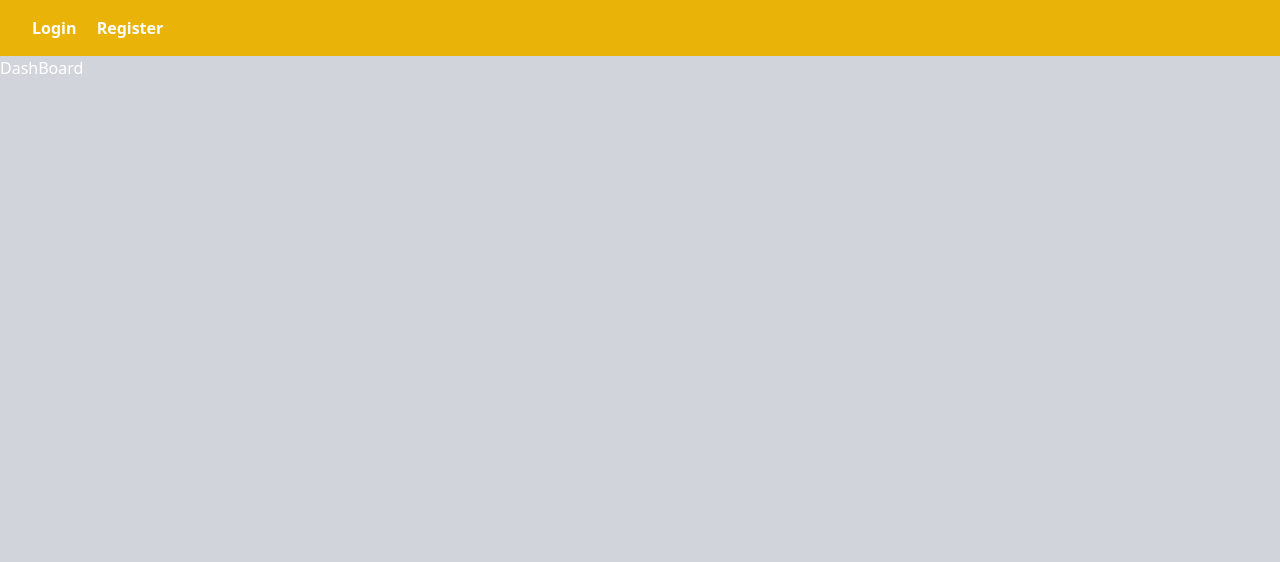
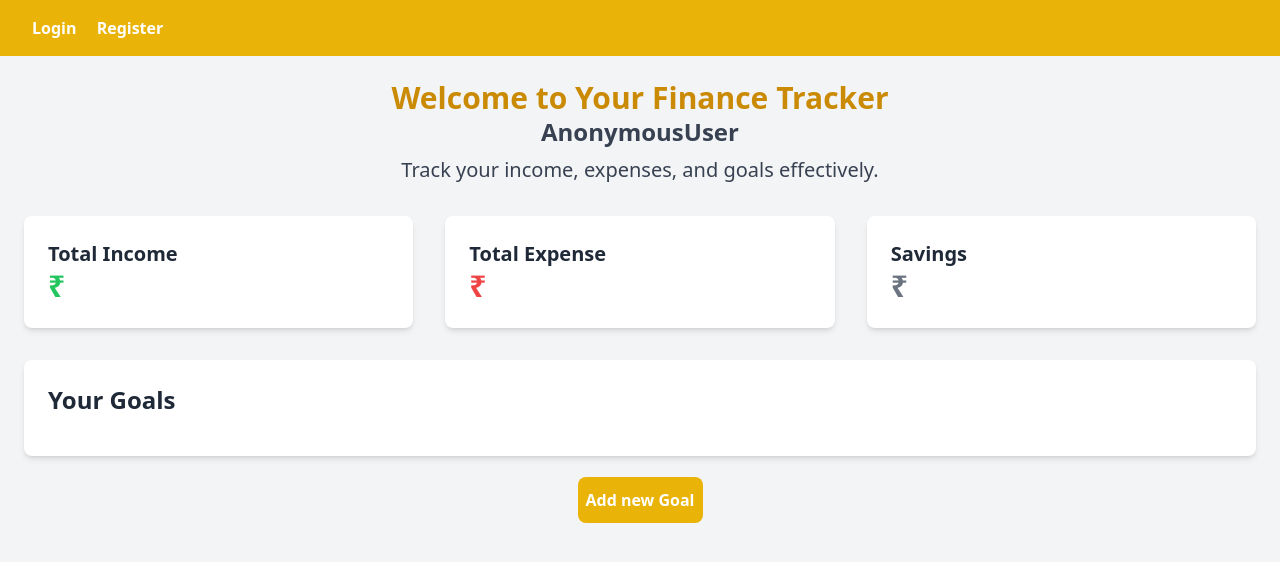
Before and after one commit to veekshan-rai/Finance-Tracker, a Django app: template expenses/templates/home.html in a window 1280 px wide. Shown: the top 562 px of the page. Run offline with Django 3.2, Linux system fonts and the light colour scheme; the template is opened without the code that fills it, so the values that code supplies are empty; some libraries are stand-ins or nearby versions.

Commit message:
DashBoard in Progress

```diff
--- a/expenses/templates/base.html
+++ b/expenses/templates/base.html
@@ -8,7 +8,7 @@
     <script src="https://cdn.tailwindcss.com"></script>
 </head>
 
-<body class="bg-gray-300 text-white">
+<body class="bg-gray-100 text-white">
    <nav class="bg-yellow-500 p-4 text-white">
     {% if user.is_authenticated %}
     <a class="font-semibold mx-10" href="{% url 'home' %}">Home</a>
@@ -27,7 +27,8 @@
     {% endif %}
 
    </nav>
-    {% block content %}{% endblock content %}
+    {% block content %}
+    {% endblock content %}
 </body>
 
 </html>
--- a/expenses/templates/home.html
+++ b/expenses/templates/home.html
@@ -1,6 +1,52 @@
 {% extends "base.html" %}
 {% block title %}Home{% endblock title %}
 {% block content %}
+<div class="container mx-auto p-6">
+    <div class="text-center mb-8">
+        <h1 class="text-3xl font-bold text-yellow-600">Welcome to Your Finance Tracker</h1>
+        <h1 class="text-2xl font-bold text-gray-700">{{request.user|capfirst}}</h1>
+        <p class="text-xl text-gray-700 mt-2">Track your income, expenses, and goals effectively.</p>
+    </div>
 
-<h1>DashBoard</h1>
+    <div class="grid grid-cols-1 sm:grid-cols-2 lg:grid-cols-3 gap-8 mb-8">
+       <div class="bg-white p-6 rounded-lg shadow-md">
+        <h2 class="text-xl font-semibold text-gray-800 ">Total Income</h2>
+        <p class="text-3xl font-bold text-green-500">₹{{total_income|floatformat:2}}</p>
+       </div>
+
+       <div class="bg-white p-6 rounded-lg shadow-md">
+        <h2 class="text-xl font-semibold text-gray-800 ">Total Expense</h2>
+        <p class="text-3xl font-bold text-red-500">₹{{total_expenses|floatformat:2}}</p>
+       </div>
+
+       <div class="bg-white p-6 rounded-lg shadow-md">
+        <h2 class="text-xl font-semibold text-gray-800 ">Savings</h2>
+        <p class="text-3xl font-bold text-gray-500">₹{{net_saving|floatformat:2}}</p>
+       </div>
+    </div>
+
+    <div class="bg-white p-6 rounded-lg shadow-md mb-8">
+        <h2 class="text-2xl font-semibold text-gray-800 mb-4">Your Goals</h2>
+        <ul class="space-y-4">
+            {% for item in goal_progress %}
+            <li class="flex justify-between items-center">
+                <div class="text-gray-800">
+                    <p class="font-semibold">{{ item.goal.name }}</p>
+                    <p class="text-sm text-gray-600">Target: ₹{{ item.goal.target_amount|floatformat:2 }}</p>
+                    <p class="text-sm text-gray-600">Deadline: {{ item.goal.deadline }}</p>
+                </div>
+                <div class="text-right">
+                    <p class="text-xl font-bold text-indigo-500">{{ item.progress|floatformat:2 }}%</p>
+                </div>
+            </li>
+            {% endfor %}
+        </ul>
+    </div>
+
+    <div class="text-center">
+        <a href="{% url 'goals' %}" class="w-full text-white bg-yellow-500  hover:bg-black font-bold py-3 rounded-lg transtion ease-out duration-[900ms] px-2 ">Add new Goal</a>
+    </div>
+
+
+</div>
 {% endblock content %}
```
Also changed, not shown: expenses/templates/goal_form.html (+0 -16 lines), expenses/views.py (+32 -1 lines).
